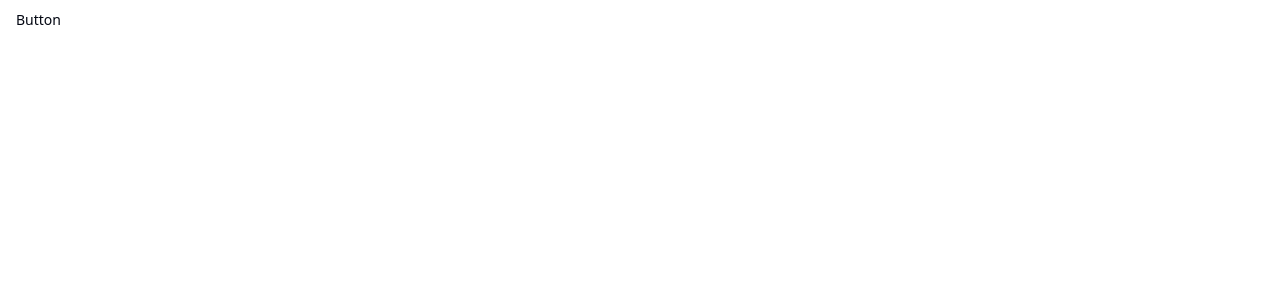
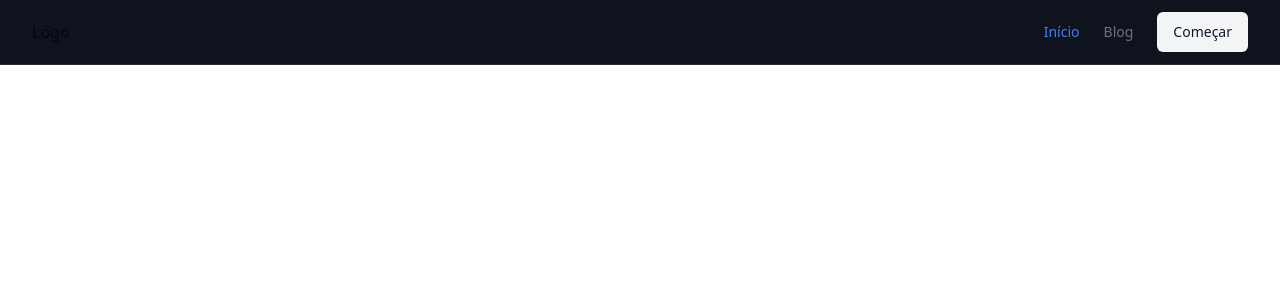
Before and after one commit to evandromarinh0/blogger, a Next.js app: page / in a window 1280 px wide. Shown: the top 300 px of the page. Built offline with nearby package versions, Linux system fonts and the light colour scheme.

Commit message:
feat: header

```diff
--- /dev/null
+++ b/src/components/header/index.tsx
@@ -0,0 +1,24 @@
+import Link from "next/link";
+import { Button } from "../ui/button";
+import { useRouter } from "next/router";
+import { cn } from "@/lib/utils";
+
+export function Header() {
+  const router = useRouter();
+
+  return(
+    <header className="fixed top-0 z-1 w-full border-b border-white/10 bg-foreground/95 backdrop-blur supports-[backdrop-filters]:bg-background/60">
+      <div className="mx-auto max-w-7xl px-4 sm:px-6 lg:px-8">
+        <div className="flex h-16 items-center justify-between">
+          <Link href="/">Logo</Link>
+
+          <nav className="flex items-center gap-6">
+            <Link href="/" className={cn('text-sm font-medium transition-colors hover:text-primary', router.pathname === '/' ? 'text-blue-500' : 'text-muted-foreground')}>Início</Link>
+            <Link href="/blog" className={cn('text-sm font-medium transition-colors hover:text-primary', router.pathname.startsWith('/blog') ? 'text-blue-500' : 'text-muted-foreground')}>Blog</Link>
+            <Button variant="secondary">Começar</Button>
+          </nav>
+        </div>
+      </div>
+    </header>
+  )
+}
--- /dev/null
+++ b/src/components/layout/index.tsx
@@ -0,0 +1,16 @@
+import { Header } from "../header";
+
+type LayoutProps = {
+  children: React.ReactNode;
+}
+
+export function Layout({ children }: LayoutProps){
+  return(
+    <div className="relative flex min-h-screen flex-col">
+      <Header />
+      <main className="flex-1 flex flex-col mb-12">
+        {children}
+      </main>
+    </div>
+  );
+}
--- a/src/pages/_app.tsx
+++ b/src/pages/_app.tsx
@@ -1,6 +1,11 @@
+import { Layout } from "@/components/layout";
 import "@/styles/globals.css";
 import type { AppProps } from "next/app";
 
 export default function App({ Component, pageProps }: AppProps) {
-  return <Component {...pageProps} />;
+  return (
+  <Layout>
+    <Component {...pageProps} />
+  </Layout>
+);
 }
--- a/src/pages/index.tsx
+++ b/src/pages/index.tsx
@@ -1,9 +1,6 @@
-import { Button } from "@/components/ui/button";
 
 export default function Home() {
   return (
-    <div>
-      <Button variant="ghost">Button</Button>
-    </div>
+    <></>
   );
 }
--- a/tailwind.config.ts
+++ b/tailwind.config.ts
@@ -57,5 +57,6 @@
   		}
   	}
   },
+  // eslint-disable-next-line @typescript-eslint/no-require-imports
   plugins: [require("tailwindcss-animate")],
 } satisfies Config
```
